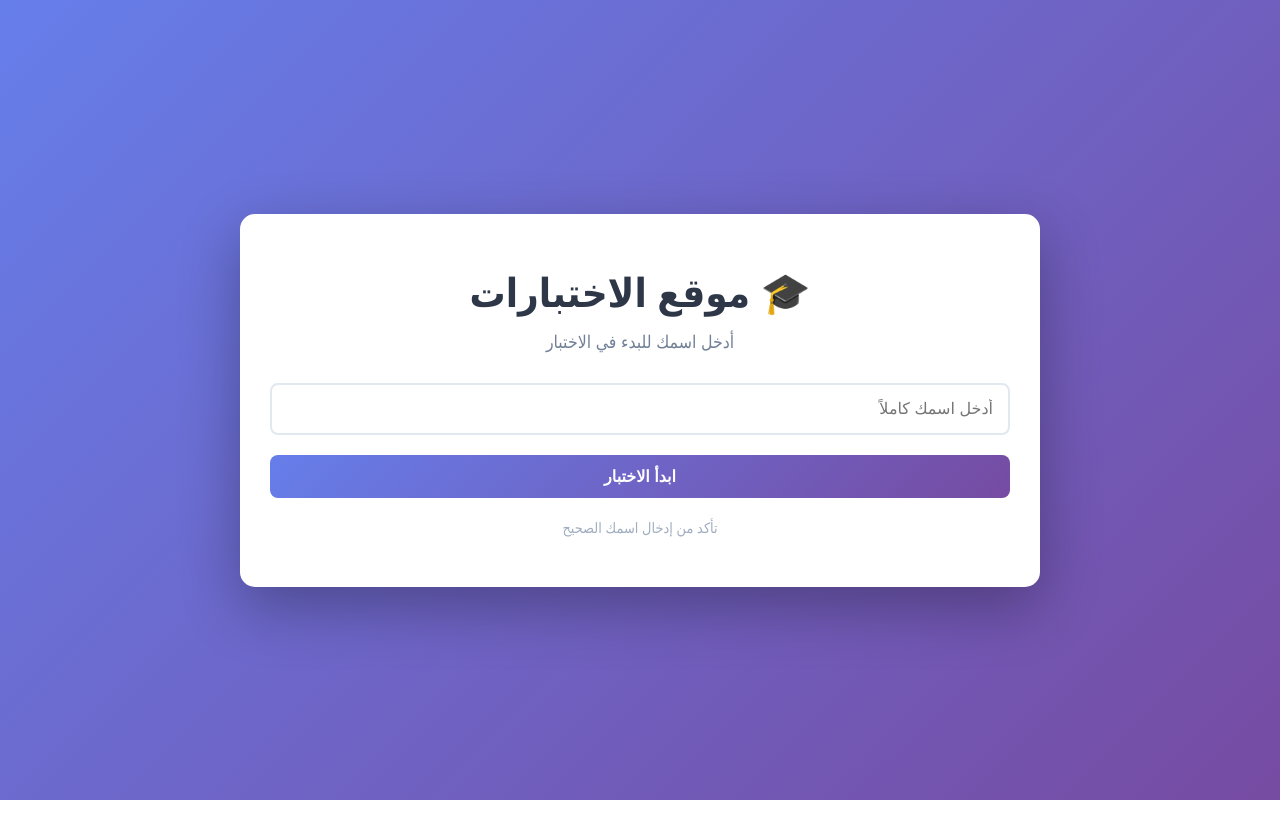
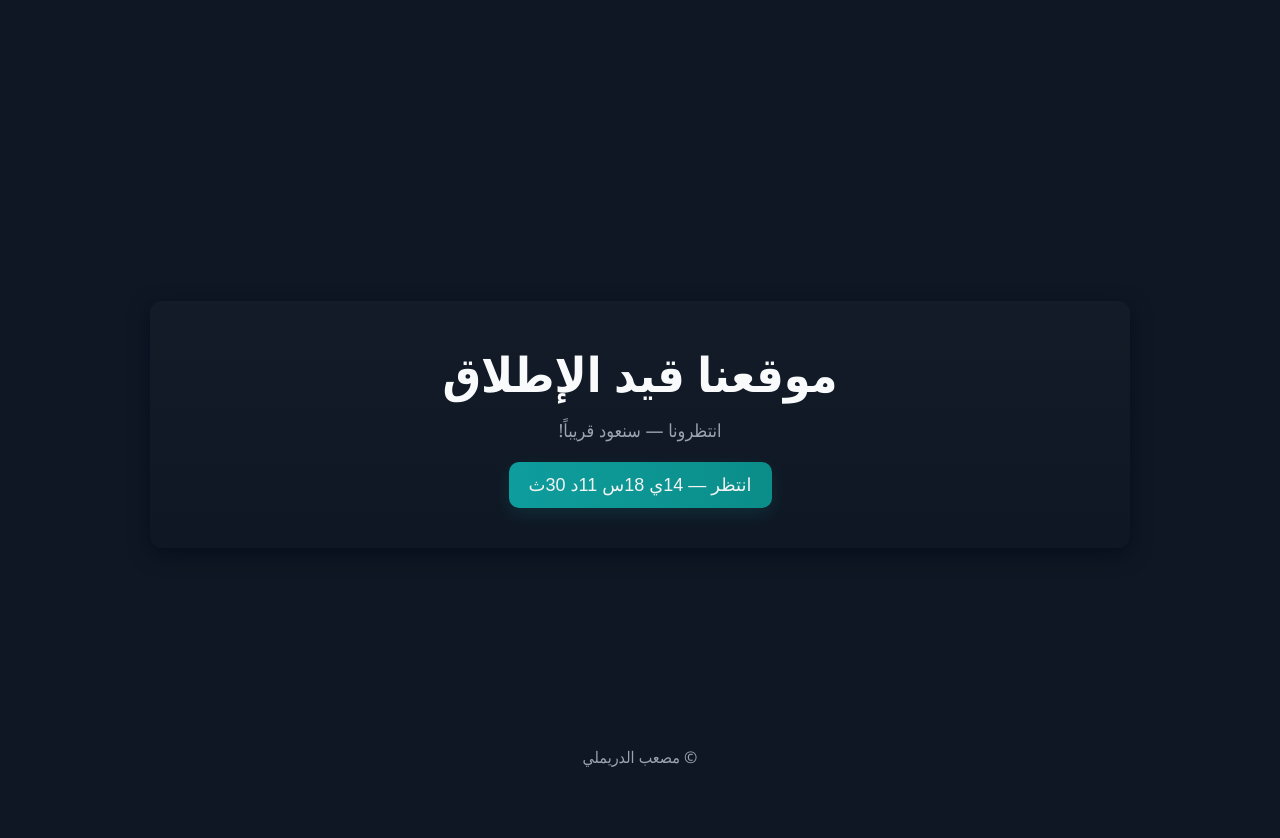
Before and after one commit to MosabRiad/quiz-site, a website: page index.html in a window 1280 px wide. Before the commit the page ends 800 px from the top, so only its background shows below. Drawn offline with Linux system fonts and the light colour scheme.

Commit message:
Add coming-soon page with countdown button and footer © مصعب الدريملي

```diff
--- a/index.html
+++ b/index.html
@@ -1,81 +1,139 @@
-<!DOCTYPE html>
+<!doctype html>
 <html lang="ar" dir="rtl">
 <head>
-    <meta charset="UTF-8">
-    <meta name="viewport" content="width=device-width, initial-scale=1.0">
-    <title>موقع الاختبارات</title>
-    <link rel="stylesheet" href="style.css">
+  <meta charset="utf-8" />
+  <meta name="viewport" content="width=device-width, initial-scale=1" />
+  <title>قريباً - موقعنا قيد الإطلاق</title>
+  <meta name="description" content="موقعنا قيد الانطلاق - انتظرونا" />
+  <style>
+    :root {
+      --bg: #0f1724;
+      --card: #0b1220;
+      --accent: #06b6d4;
+      --text: #f8fafc;
+      --muted: #9ca3af;
+      --btn-bg: #0ea5a4;
+    }
+    html,body{height:100%;}
+    body {
+      direction: rtl;
+      font-family: 'Segoe UI', Tahoma, Arial, sans-serif;
+      background: var(--bg);
+      color: var(--text);
+      margin: 0;
+      min-height: 100vh;
+      display: flex;
+      flex-direction: column;
+      align-items: center;
+      justify-content: center;
+      padding: 24px;
+    }
+    .coming-soon {
+      text-align: center;
+      padding: 40px;
+      max-width: 900px;
+      width: 100%;
+      background: linear-gradient(180deg, rgba(255,255,255,0.02), transparent);
+      border-radius: 12px;
+      box-shadow: 0 6px 20px rgba(2,6,23,0.6);
+    }
+    .coming-soon h1 { font-size: clamp(28px, 6vw, 48px); margin: 0 0 12px; }
+    .coming-soon .lead { color: var(--muted); font-size: 18px; margin: 0 0 20px; }
+    .countdown-btn {
+      appearance: none; -webkit-appearance: none;
+      border: none;
+      background: linear-gradient(90deg, var(--btn-bg), #0b948f);
+      color: white;
+      padding: 12px 20px;
+      font-size: 18px;
+      border-radius: 10px;
+      cursor: not-allowed;
+      opacity: 0.95;
+      transition: transform .12s ease, opacity .12s ease;
+      box-shadow: 0 6px 18px rgba(14,148,143,0.18);
+    }
+    .countdown-btn.enabled { cursor: pointer; opacity: 1; }
+    .countdown-btn:active { transform: translateY(1px); }
+    .site-footer { width:100%; text-align:center; padding:16px 0; background:transparent; color:var(--muted); position:fixed; bottom:0; left:0; }
+    @media (max-width:520px) {
+      .countdown-btn { width:100%; font-size:16px; }
+      .coming-soon { padding:24px; }
+    }
+  </style>
 </head>
 <body>
-    <div class="container">
-        <!-- شاشة إدخال الاسم -->
-        <div id="nameScreen" class="screen active">
-            <div class="form-container">
-                <h1>🎓 موقع الاختبارات</h1>
-                <p class="subtitle">أدخل اسمك للبدء في الاختبار</p>
-                <form id="nameForm">
-                    <input
-                        type="text"
-                        id="studentName"
-                        placeholder="أدخل اسمك كاملاً"
-                        required
-                        maxlength="50"
-                    >
-                    <button type="submit" class="btn btn-primary">ابدأ الاختبار</button>
-                </form>
-                <p class="info-text">تأكد من إدخال اسمك الصحيح</p>
-            </div>
-        </div>
+  <div class="coming-soon">
+    <h1>موقعنا قيد الإطلاق</h1>
+    <p class="lead">انتظرونا — سنعود قريباً!</p>
 
-        <!-- شاشة الأسئلة -->
-        <div id="quizScreen" class="screen">
-            <div class="quiz-container">
-                <!-- شريط التقدم -->
-                <div class="progress-bar">
-                    <div id="progressFill" class="progress-fill"></div>
-                </div>
-                <p id="progressText" class="progress-text">السؤال 1 من 5</p>
+    <!-- data-target: وقت الإطلاق بصيغة ISO (مثال: 2026-07-01T12:00:00Z)
+         data-url: (اختياري) الرابط الذي يفتح عند انتهاء العد -->
+    <button id="countdownBtn" class="countdown-btn" data-target="2026-07-01T12:00:00Z" data-url="/">
+      جاري التحضير...
+    </button>
+  </div>
 
-                <!-- معلومات الطالب -->
-                <div class="student-info">
-                    <span>اسم الطالب: <strong id="displayName"></strong></span>
-                    <span>الوقت: <strong id="timer">30:00</strong></span>
-                </div>
+  <footer class="site-footer">
+    <p>© مصعب الدريملي</p>
+  </footer>
 
-                <!-- الأسئلة -->
-                <div id="quizContent"></div>
+  <script>
+    (function () {
+      const btn = document.getElementById('countdownBtn');
+      if (!btn) return;
 
-                <!-- الأزرار -->
-                <div class="button-group">
-                    <button id="prevBtn" class="btn btn-secondary" style="display: none;">السؤال السابق</button>
-                    <button id="nextBtn" class="btn btn-primary">السؤال التالي</button>
-                    <button id="submitBtn" class="btn btn-success" style="display: none;">إرسال الإجابات</button>
-                </div>
-            </div>
-        </div>
+      const targetAttr = btn.getAttribute('data-target');
+      let targetDate = targetAttr ? new Date(targetAttr) : new Date(Date.now() + 3 * 24 * 3600 * 1000);
+      const targetUrl = btn.getAttribute('data-url') || null;
 
-        <!-- شاشة النتائج -->
-        <div id="resultScreen" class="screen">
-            <div class="result-container">
-                <h1>🎉 انتهيت من الاختبار!</h1>
-                <div class="result-card">
-                    <p class="result-label">اسم الطالب:</p>
-                    <p class="result-value" id="finalName"></p>
+      btn.setAttribute('aria-live', 'polite');
+      btn.setAttribute('aria-label', 'زر العد التنازلي لوقت إطلاق الموقع');
 
-                    <p class="result-label">النتيجة النهائية:</p>
-                    <p class="result-score" id="finalScore"></p>
+      function formatTimeLeft(ms) {
+        if (ms <= 0) return null;
+        const s = Math.floor(ms / 1000);
+        const days = Math.floor(s / (24 * 3600));
+        const hours = Math.floor((s % (24 * 3600)) / 3600);
+        const minutes = Math.floor((s % 3600) / 60);
+        const seconds = s % 60;
+        const parts = [];
+        if (days > 0) parts.push(days + 'ي');
+        parts.push(String(hours).padStart(2, '0') + 'س');
+        parts.push(String(minutes).padStart(2, '0') + 'د');
+        parts.push(String(seconds).padStart(2, '0') + 'ث');
+        return parts.join(' ');
+      }
 
-                    <p class="result-label">عدد الإجابات الصحيحة:</p>
-                    <p class="result-value" id="correctAnswers"></p>
+      function update() {
+        const now = new Date();
+        const diff = targetDate - now;
+        const timeStr = formatTimeLeft(diff);
+        if (timeStr) {
+          btn.textContent = 'انتظر — ' + timeStr;
+          btn.classList.remove('enabled');
+          btn.disabled = true;
+          btn.style.cursor = 'not-allowed';
+        } else {
+          btn.textContent = 'انطلق الآن';
+          btn.classList.add('enabled');
+          btn.disabled = false;
+          btn.style.cursor = 'pointer';
+          clearInterval(intervalId);
+        }
+      }
 
-                    <p class="result-label">النسبة المئوية:</p>
-                    <p class="result-percentage" id="percentage"></p>
-                </div>
-                <button onclick="location.reload()" class="btn btn-primary">اختبار آخر</button>
-            </div>
-        </div>
-    </div>
+      btn.addEventListener('click', (e) => {
+        if (!btn.classList.contains('enabled')) return;
+        if (targetUrl) {
+          window.location.href = targetUrl;
+        } else {
+          window.location.reload();
+        }
+      });
 
-    <script src="script.js"></script>
+      update();
+      const intervalId = setInterval(update, 1000);
+    })();
+  </script>
 </body>
 </html>
```
